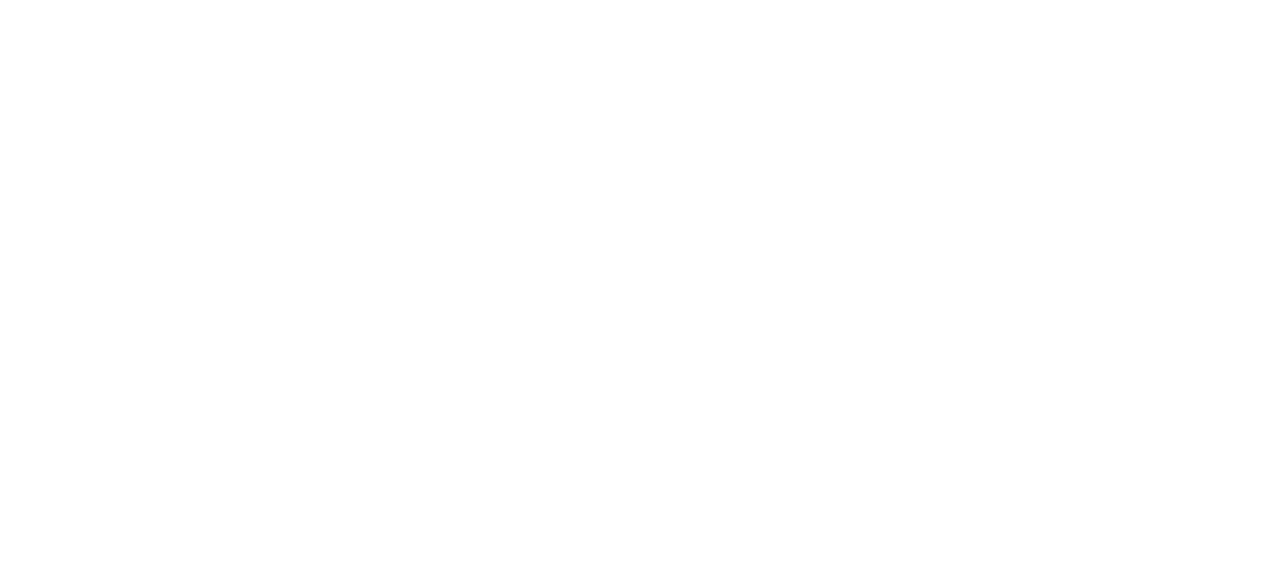
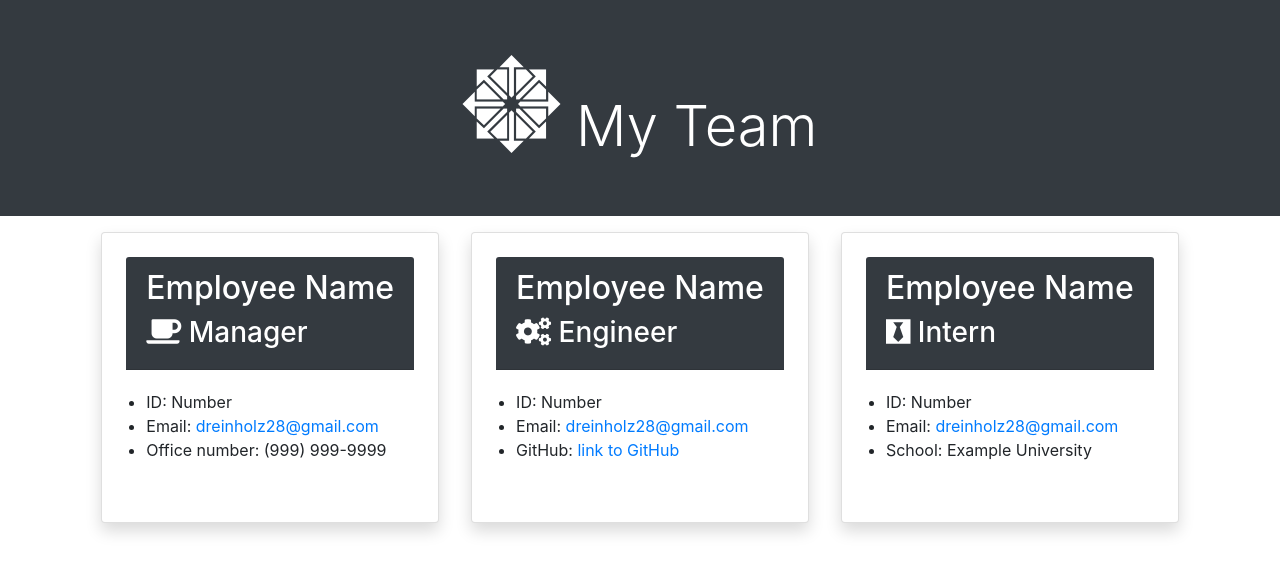
Before and after one commit to reinholz36/Dream-Team-Web-Development-Profile-Generator, a website: page draft-page.html in a window 1280 px wide. Drawn offline with nearby package versions, Linux system fonts and the light colour scheme.

Commit message:
added html and css layout template

```diff
--- a/draft-page.html
+++ b/draft-page.html
@@ -4,8 +4,57 @@
     <meta charset="UTF-8">
     <meta http-equiv="X-UA-Compatible" content="IE=edge">
     <meta name="viewport" content="width=device-width, initial-scale=1.0">
+    <link rel="stylesheet" href="https://cdnjs.cloudflare.com/ajax/libs/twitter-bootstrap/4.5.0/css/bootstrap.min.css">
+    <link rel="stylesheet" href="https://use.fontawesome.com/releases/v5.7.0/css/all.css" integrity="sha384-lZN37f5QGtY3VHgisS14W3ExzMWZxybE1SJSEsQp9S+oqd12jhcu+A56Ebc1zFSJ" crossorigin="anonymous">
     <title>My Team</title>
 </head>
+<header class="p-5 text-center bg-dark text-white">
+<h1 class="display-4"><i class="fab fa-centos fa-2x"></i> My Team</i></h1>
+</header>
+<main class="container col d-flex justify-content-center">
+    <div class="row">
+        <!-- Manager template -->
+        <section class="card p-3 m-3 shadow p-4 mb-4 bg-white">
+            <div class="card-header bg-dark text-white">
+                <h2>Employee Name</h2>
+                <h3><i class="fas fa-coffee"></i> Manager</h3>
+            </div>
+            <ul class="card-body">
+                <li>ID: Number</li>
+                <li>Email: <a href="mailto:dreinholz28@gmail.com" title="Go to employee email">dreinholz28@gmail.com</a></li>
+                <li>Office number: (999) 999-9999</li>
+            </ul>
+        </section>
+        <!-- Engineer Template -->
+        <section class="card p-3 m-3 shadow p-4 mb-4 bg-white">
+            <div class="card-header bg-dark text-white">
+                <h2>Employee Name</h2>
+                <h3><i class="fas fa-cogs"></i> Engineer</h3>
+            </div>
+            <ul class="card-body">
+                <li>ID: Number</li>
+                <li>Email: <a href="mailto:dreinholz28@gmail.com" title="Go to employee email">dreinholz28@gmail.com</a></li>
+                <li>GitHub: <a href="https://github.com/reinholz36" title="Go to employee GitHub profile" target="_blank" rel="noopener">link to GitHub</a></li>
+            </ul>
+        </section>
+        <!-- Intern Template  -->
+        <section class="card p-3 m-3 shadow p-4 mb-4 bg-white">
+            <div class="card-header bg-dark text-white">
+                <h2>Employee Name</h2>
+                <h3><i class="fab fa-black-tie"></i> Intern</h3>
+            </div>
+            <ul class="card-body">
+                <li>ID: Number</li>
+                <li>Email: <a href="mailto:dreinholz28@gmail.com" title="Go to employee email">dreinholz28@gmail.com</a></li>
+                <li>School: Example University</li>
+            </ul>
+        </section>
+
+
+
+    </div>
+
+</main>
 <body>
 
 </body>
```
